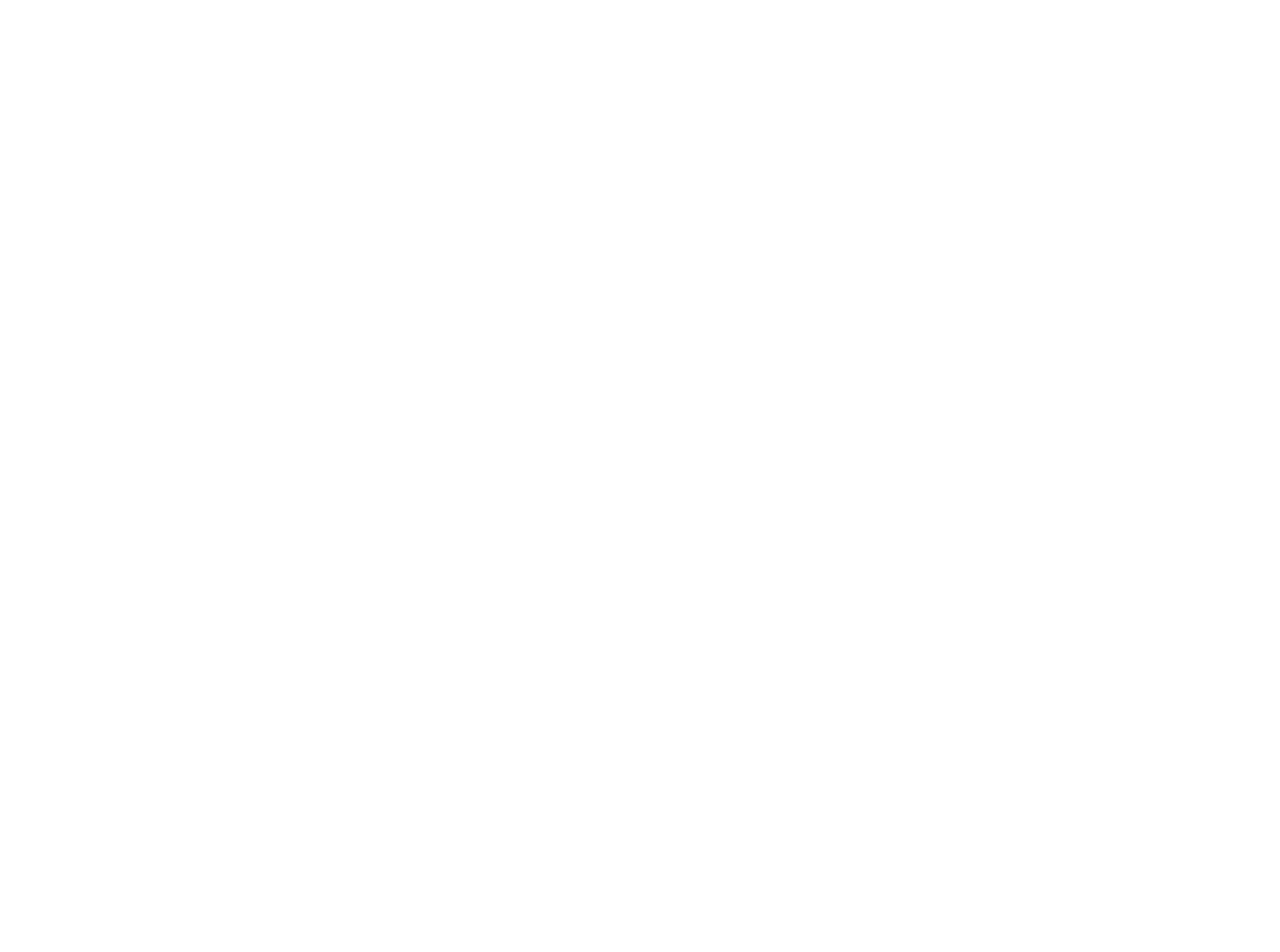
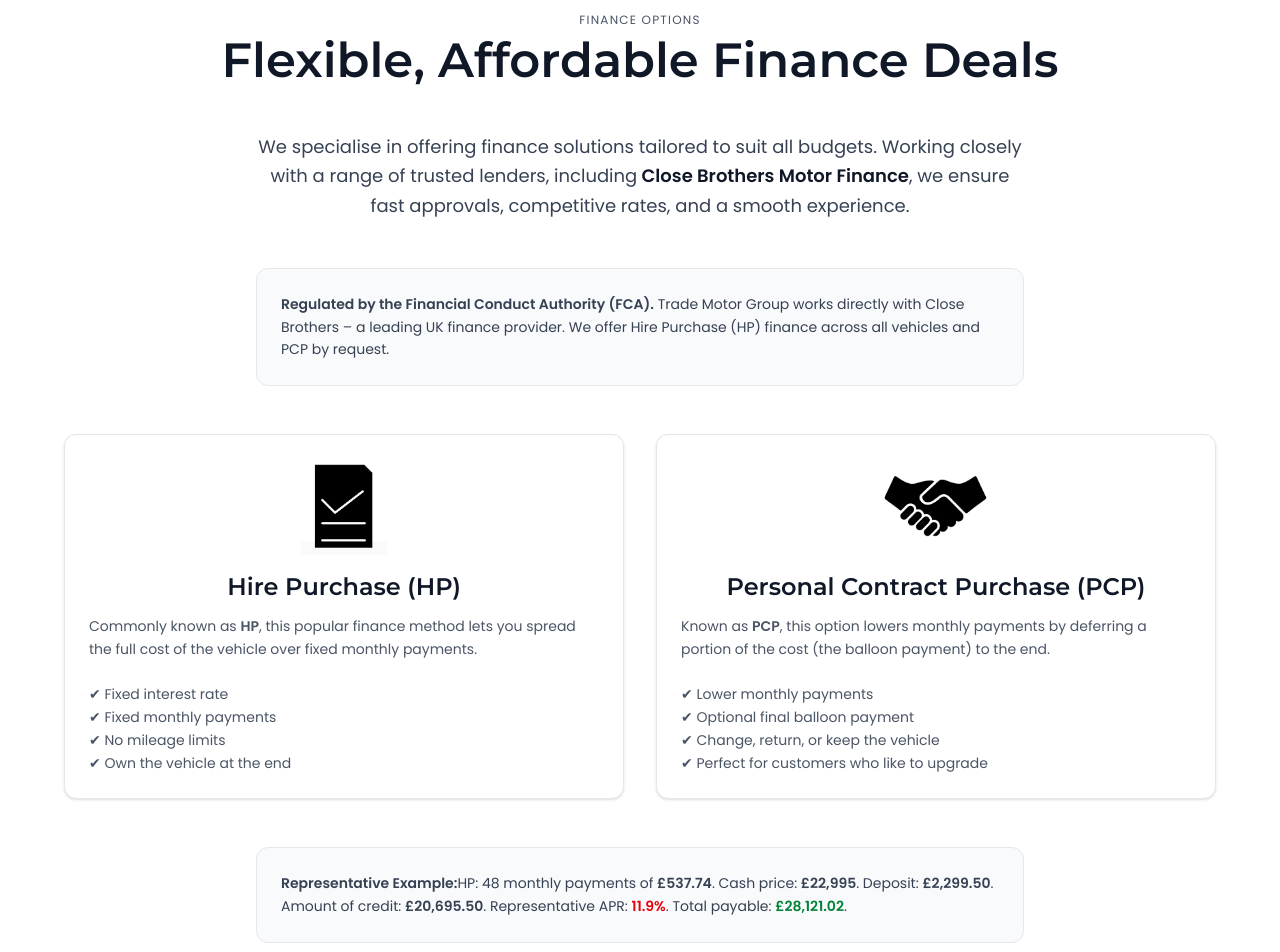
Before and after one commit to afterrender1/tmg-website, a Next.js app: page /finance in a window 1280 px wide. Shown: the part 100-1052 px from the top of the page. Before the commit the page ends 800 px from the top, so only its background shows below. Built offline with nearby package versions, Linux system fonts and the light colour scheme.

Commit message:
finance page done

```diff
--- a/app/finance/page.jsx
+++ b/app/finance/page.jsx
@@ -1,8 +1,13 @@
+import Finance from '@/components/Finance'
 import React from 'react'
 
 const page = () => {
   return (
-    <div>page</div>
+    <>
+
+    <Finance/>
+
+    </>
   )
 }
 
--- /dev/null
+++ b/components/Finance.jsx
@@ -0,0 +1,206 @@
+"use client";
+
+import React from "react";
+import { motion } from "framer-motion";
+import { Poppins, Montserrat } from "next/font/google";
+import Image from "next/image";
+import Navbar from "./Navbar";
+import WorkingInPartnership from "./WorkingInPartnership";
+import Reviews from "./Reviews";
+import ContactSection from "./ContactSection";
+import Footer from "./Footer";
+
+const poppins = Poppins({
+  subsets: ["latin"],
+  weight: ["400", "500", "600"],
+  variable: "--font-poppins",
+});
+
+const montserrat = Montserrat({
+  subsets: ["latin"],
+  weight: ['600'],
+  variable: "--font-montserrat",
+});
+
+// Fade Up Animation
+const fadeUpVariants = {
+  hidden: { opacity: 0, y: 30 },
+  show: { opacity: 1, y: 0, transition: { duration: 0.6 } },
+};
+
+// Stagger List Animation
+const containerVariants = {
+  hidden: { opacity: 0 },
+  show: {
+    opacity: 1,
+    transition: {
+      staggerChildren: 0.12,
+    },
+  },
+};
+
+const itemVariants = {
+  hidden: { opacity: 0, y: 20 },
+  show: { opacity: 1, y: 0, transition: { duration: 0.5 } },
+};
+
+const Finance = () => {
+  return (
+ <>
+ <Navbar/>
+    <div className="min-h-screen bg-white p-8 sm:p-12">
+      <div className="max-w-6xl mx-auto">
+
+
+        {/* Header */}
+        <motion.div
+          initial="hidden"
+          animate="show"
+          variants={fadeUpVariants}
+          className="text-center mb-12"
+        >
+          <h1
+            className={`text-xs uppercase tracking-widest text-gray-600 mb-2 ${poppins.className}`}
+          >
+            Finance Options
+          </h1>
+
+          <h2
+            className={`text-4xl sm:text-5xl font-extrabold text-gray-900 ${montserrat.className}`}
+          >
+            Flexible, Affordable Finance Deals
+          </h2>
+        </motion.div>
+
+        {/* Intro Text */}
+        <motion.p
+          initial="hidden"
+          animate="show"
+          variants={fadeUpVariants}
+          className={`max-w-3xl mx-auto text-center text-gray-700 text-lg leading-relaxed mb-12 ${poppins.className}`}
+        >
+          We specialise in offering finance solutions tailored to suit all budgets.
+          Working closely with a range of trusted lenders, including
+          <span className="font-semibold text-gray-900"> Close Brothers Motor Finance</span>,
+          we ensure fast approvals, competitive rates, and a smooth experience.
+        </motion.p>
+
+        {/* FCA Box */}
+        <motion.div
+          initial="hidden"
+          animate="show"
+          variants={fadeUpVariants}
+          className="max-w-3xl mx-auto bg-gray-50 border border-gray-200 rounded-xl p-6 mb-12"
+        >
+          <p className={`text-gray-700 text-sm leading-relaxed ${poppins.className}`}>
+            <span className="font-semibold">Regulated by the Financial Conduct Authority (FCA).</span>{" "}
+            Trade Motor Group works directly with Close Brothers – a leading UK finance provider.
+            We offer Hire Purchase (HP) finance across all vehicles and PCP by request.
+          </p>
+        </motion.div>
+
+        {/* Finance Options */}
+        <motion.div
+          initial="hidden"
+          whileInView="show"
+          viewport={{ once: true, amount: 0.3 }}
+          variants={containerVariants}
+          className="grid grid-cols-1 md:grid-cols-2 gap-8"
+        >
+
+          {/* HP Option */}
+          <motion.div
+            variants={itemVariants}
+            className="p-6 bg-white rounded-xl border border-gray-200 shadow-sm  transition-all flex flex-col items-center"
+          >
+            <div className="w-24 h-24 mb-4 relative">
+              <Image
+                src="/images/finance/hire.png"   // ← update with actual HP icon path
+                alt="Hire Purchase"
+                fill
+                className="object-contain"
+              />
+            </div>
+            <h3
+              className={`text-2xl font-bold text-gray-900 mb-3 ${montserrat.className}`}
+            >
+              Hire Purchase (HP)
+            </h3>
+            <p className={`text-gray-600 leading-relaxed text-sm ${poppins.className}`}>
+              Commonly known as <span className="font-semibold">HP</span>, this popular finance method
+              lets you spread the full cost of the vehicle over fixed monthly payments.
+              <br /><br />
+              ✔ Fixed interest rate
+              <br />
+              ✔ Fixed monthly payments
+              <br />
+              ✔ No mileage limits
+              <br />
+              ✔ Own the vehicle at the end
+            </p>
+          </motion.div>
+
+          {/* PCP Option */}
+          <motion.div
+            variants={itemVariants}
+            className="p-6 bg-white rounded-xl border border-gray-200 shadow-sm  transition-all flex flex-col items-center"
+          >
+            <div className="w-29 h-24 mb-4 relative">
+              <Image
+                src="/images/finance/personal.png"   // ← update with actual PCP icon path
+                alt="PCP Finance"
+                fill
+                className="object-contain"
+              />
+            </div>
+            <h3
+              className={`text-2xl font-bold text-gray-900 mb-3 ${montserrat.className}`}
+            >
+              Personal Contract Purchase (PCP)
+            </h3>
+            <p className={`text-gray-600 leading-relaxed text-sm ${poppins.className}`}>
+              Known as <span className="font-semibold">PCP</span>, this option lowers monthly payments
+              by deferring a portion of the cost (the balloon payment) to the end.
+              <br /><br />
+              ✔ Lower monthly payments
+              <br />
+              ✔ Optional final balloon payment
+              <br />
+              ✔ Change, return, or keep the vehicle
+              <br />
+              ✔ Perfect for customers who like to upgrade
+            </p>
+          </motion.div>
+
+        </motion.div>
+
+        {/* Representative Example */}
+        <motion.div
+          initial="hidden"
+          whileInView="show"
+          viewport={{ once: true, amount: 0.5 }}
+          variants={fadeUpVariants}
+          className={`max-w-3xl mx-auto mt-12 p-6 bg-gray-50 border border-gray-200 rounded-xl ${poppins.className}`}
+        >
+          <p className="text-sm text-gray-700 leading-relaxed">
+            <span className="font-bold">Representative Example:</span>
+            HP: 48 monthly payments of <span className="font-semibold">£537.74</span>.
+            Cash price: <span className="font-semibold">£22,995</span>.
+            Deposit: <span className="font-semibold">£2,299.50</span>.
+            Amount of credit: <span className="font-semibold">£20,695.50</span>.
+            Representative APR: <span className="font-semibold text-red-600">11.9%</span>.
+            Total payable: <span className="font-semibold text-green-700">£28,121.02</span>.
+          </p>
+        </motion.div>
+      </div>
+    </div>
+
+    <WorkingInPartnership />
+    <Reviews/>
+    <ContactSection />
+    <Footer />
+ </>
+  );
+};
+
+export default Finance;
```
Also changed, not shown: public/images/finance/hire.png (added), public/images/finance/personal.png (added).
